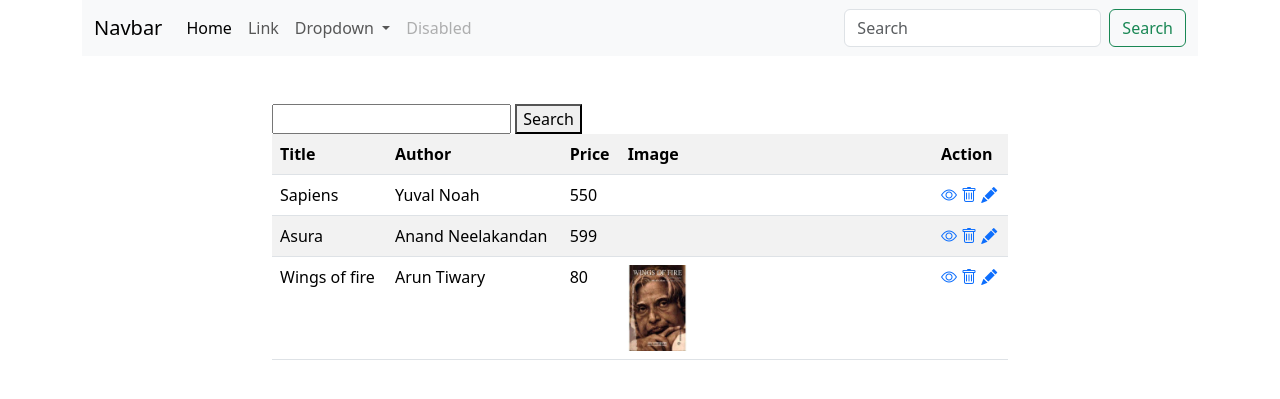
After one commit to M1GHTZ/BookCrud, a Django app: page /book/list/ in a window 1280 px wide. The commit adds this page. Shown: the top 399 px of the page. Run offline with Django 5.2, Linux system fonts and the light colour scheme; data comes from the database, SQL or seed files in the repository.

Commit message:
Implemented Style

```diff
--- a/BookCrud/urls.py
+++ b/BookCrud/urls.py
@@ -17,8 +17,15 @@ Including another URLconf
 from django.contrib import admin
 from django.urls import path
 from store import views
+from django.conf import settings
+from django.conf.urls.static import static
 
 urlpatterns = [
     path('admin/', admin.site.urls),
-    path('book/add',views.BookCreateView.as_view(), name='book-add')
-]
+    path('book/add/',views.BookCreateView.as_view(), name='book-add'),
+    path('book/list/',views.BookListView.as_view(), name='book-list'),
+    path('book/<int:pk>/',views.BookDetailView.as_view(), name='book-detail'),
+    path('book/<int:pk>/remove/',views.BookDeleteView.as_view(), name='book-delete'),
+    path('book/<int:pk>/edit/',views.BookUpdateView.as_view(),name="book-edit"),
+    path('book/<int:pk>/update/',views.BookUpdateView.as_view(),name='book-update')
+] + static(settings.MEDIA_URL, document_root=settings.MEDIA_ROOT)
--- a/store/models.py
+++ b/store/models.py
@@ -7,5 +7,9 @@ class Book(models.Model):
     author=models.CharField(max_length=200)
     price=models.PositiveBigIntegerField()
     language=models.CharField(max_length=200)
-    Genre=models.CharField(max_length=200)
+    genre=models.CharField(max_length=200)
     year=models.CharField(max_length=200)
+    image=models.ImageField(upload_to="book-image",null=True)
+
+    def __str__(self):
+        return self.title
--- /dev/null
+++ b/store/templates/base.html
@@ -0,0 +1,53 @@
+<!DOCTYPE html>
+<html lang="en">
+<head>
+    <meta charset="UTF-8">
+    <meta name="viewport" content="width=device-width, initial-scale=1.0">
+    <title>Document</title>
+    <link href="https://cdn.jsdelivr.net/npm/bootstrap@5.3.5/dist/css/bootstrap.min.css" rel="stylesheet" integrity="sha384-SgOJa3DmI69IUzQ2PVdRZhwQ+dy64/BUtbMJw1MZ8t5HZApcHrRKUc4W0kG879m7" crossorigin="anonymous">
+    <link rel="stylesheet" href="https://cdn.jsdelivr.net/npm/bootstrap-icons@1.11.3/font/bootstrap-icons.min.css">
+</head>
+<body>
+    <div class="container">
+        <nav class="navbar navbar-expand-lg bg-body-tertiary">
+            <div class="container-fluid">
+              <a class="navbar-brand" href="#">Navbar</a>
+              <button class="navbar-toggler" type="button" data-bs-toggle="collapse" data-bs-target="#navbarSupportedContent" aria-controls="navbarSupportedContent" aria-expanded="false" aria-label="Toggle navigation">
+                <span class="navbar-toggler-icon"></span>
+              </button>
+              <div class="collapse navbar-collapse" id="navbarSupportedContent">
+                <ul class="navbar-nav me-auto mb-2 mb-lg-0">
+                  <li class="nav-item">
+                    <a class="nav-link active" aria-current="page" href="#">Home</a>
+                  </li>
+                  <li class="nav-item">
+                    <a class="nav-link" href="#">Link</a>
+                  </li>
+                  <li class="nav-item dropdown">
+                    <a class="nav-link dropdown-toggle" href="#" role="button" data-bs-toggle="dropdown" aria-expanded="false">
+                      Dropdown
+                    </a>
+                    <ul class="dropdown-menu">
+                      <li><a class="dropdown-item" href="#">Action</a></li>
+                      <li><a class="dropdown-item" href="#">Another action</a></li>
+                      <li><hr class="dropdown-divider"></li>
+                      <li><a class="dropdown-item" href="#">Something else here</a></li>
+                    </ul>
+                  </li>
+                  <li class="nav-item">
+                    <a class="nav-link disabled" aria-disabled="true">Disabled</a>
+                  </li>
+                </ul>
+                <form class="d-flex" role="search">
+                  <input class="form-control me-2" type="search" placeholder="Search" aria-label="Search">
+                  <button class="btn btn-outline-success" type="submit">Search</button>
+                </form>
+              </div>
+            </div>
+          </nav>
+    </div>
+
+    {%block main_block%}
+    {%endblock%}
+</body>
+</html>
--- /dev/null
+++ b/store/templates/book_list.html
@@ -0,0 +1,48 @@
+{%extends 'base.html'%}
+
+{%block main_block%}
+<div class="container mt-5">
+    <div class="row">
+        <div class="col-2"></div>
+        <div class="col-4">
+            <form action="">
+                <input type="text" name="search">
+                <button type="submit">Search</button>
+            </form>
+        </div>
+        <div class="col-2"></div>
+    </div>
+    <div class="row">
+        <div class="col-2"></div>
+        <div class="col-8">
+            <table class="table table-striped">
+                <tr>
+                    <th>Title</th>
+                    <th>Author</th>
+                    <th>Price</th>
+                    <th>Image</th>
+                    <th>Action</th>
+                </tr>
+                {%for b in data%}
+                <tr>
+                    <td>{{b.title}}</td>
+                    <td>{{b.author}}</td>
+                    <td>{{b.price}}</td>
+                    <td>
+                        {%if b.image%}
+                        <img src="{{b.image.url}}" alt="" height="20%" width="20%">
+                        {%endif%}
+                    </td>
+                    <td>
+                        <a href="{%url 'book-detail' b.id%}"><i class="bi bi-eye"></i></a>
+                        <a href="{%url 'book-delete' b.id%}"><i class="bi bi-trash"></i></a>
+                        <a href="{%url 'book-edit' b.id%}"><i class="bi bi-pencil-fill"></i></a>
+                    </td>
+                </tr>
+                {%endfor%}
+            </table>
+        </div>
+        <div class="col-2"></div>
+    </div>
+</div>
+{%endblock%}
--- a/store/views.py
+++ b/store/views.py
@@ -1,10 +1,67 @@
-from django.shortcuts import render
+from django.shortcuts import render,redirect
 from django.views.generic import View
-from store import forms
-
+from store.forms import BookForm
+from store.models import Book
+from django.db.models import Q
 
 # Create your views here.
 class BookCreateView(View):
     def get(self, request, *args, **kwargs):
-        form_instance=forms.BookForm()
+        form_instance=BookForm()
         return render(request,"book_add.html",{"form":form_instance} )
+
+    def post(self,request,*args,**kwargs):
+        form_data=request.POST
+        form_instance=BookForm(form_data,files=request.FILES)
+        if form_instance.is_valid():
+            data=form_instance.cleaned_data
+            Book.objects.create(**data)
+            return redirect("book-list")
+
+        return render(request,"book_add.html",{"form":form_instance})
+
+class BookListView(View):
+    def get(self,request,*args,**kwargs):
+        search_text=request.GET.get("search")
+
+        qs=Book.objects.all()
+
+        if search_text:
+            qs=qs.filter(Q(title__contains=search_text)|Q(author__contains=search_text))
+        return render(request,"book_list.html",{"data":qs})
+
+class BookDetailView(View):
+    def get(self,request,*args,**kwargs):
+        id=kwargs.get("pk")
+        qs=Book.objects.get(id=id)
+        return render(request,"book-detail.html",{"detail":qs})
+class BookDeleteView(View):
+    def get(self,request,*args,**kwargs):
+        id=kwargs.get("pk")
+        qs=Book.objects.get(id=id).delete()
+        return redirect("book-list")
+
+class BookUpdateView(View):
+    def get(self,request,*args,**kwargs):
+        id=kwargs.get("pk")
+        book_obj=Book.objects.get(id=id)
+        book_dictionary={
+            "title":book_obj.title,
+            "language":book_obj.language,
+            "author":book_obj.author,
+            "price":book_obj.price,
+            "genre":book_obj.genre,
+            "year":book_obj.year
+
+        }
+        form_instance=BookForm(initial=book_dictionary)
+        return render(request,"book_edit.html",{"form":form_instance})
+    def post(self,request,*args,**kwargs):
+        id=kwargs.get("pk")
+        form_data=request.POST
+        form_instance=BookForm(form_data)
+        if form_instance.is_valid():
+            data=form_instance.cleaned_data
+            Book.objects.filter(id=id).update(**data)
+            return redirect("book-list")
+        return render(request,"book_update",{"form":form_instance})
```
Also changed, not shown: store/forms.py (+23 -7 lines), store/templates/book-detail.html (added, +10 -0 lines), store/templates/book_add.html (+20 -15 lines), store/templates/book_edit.html (added, +9 -0 lines), book-image/wings-of-fire-paperback-apj-abdul-kalam-autobiography-books-377721795-bsmml.jpeg (added), db.sqlite3, store/migrations/0002_rename_genre_book_genre_book_image.py (added).
